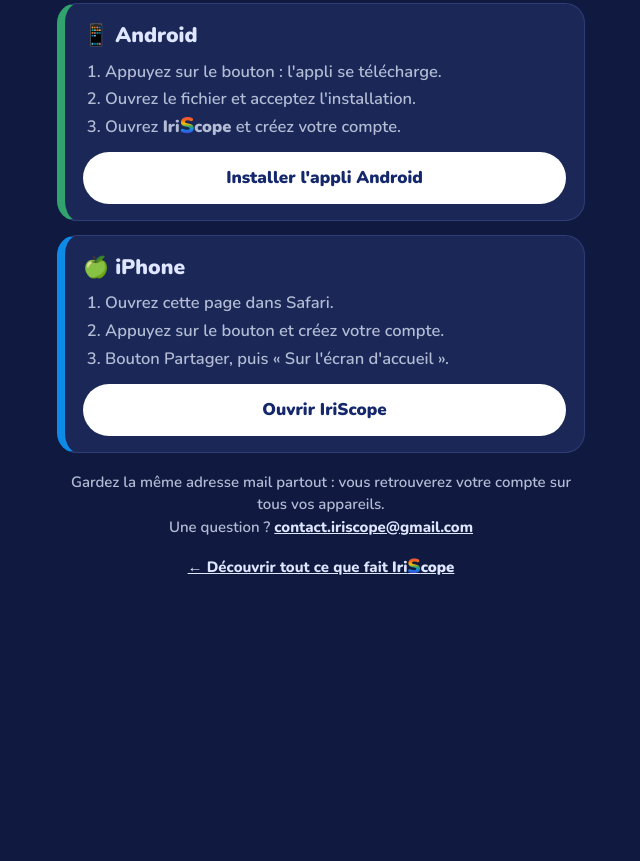
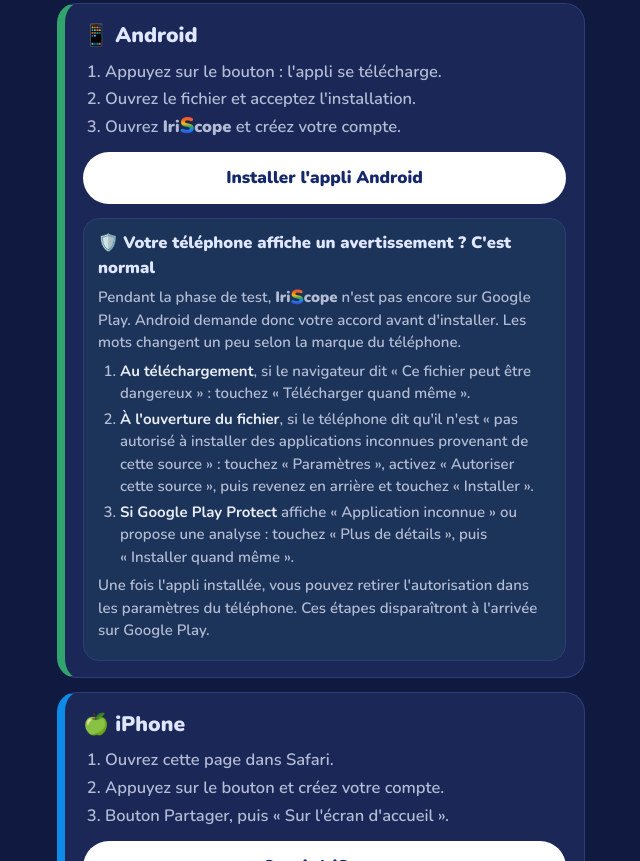
Before and after one commit to Hfoury/Iriscope-site, a plain HTML site: page commencer/index.html in a window 1280 px wide. Shown: the part 551-1412 px from the top of the page, without its empty margins (319-959 px from the left). Before the commit the page ends 1170 px from the top, so only its background shows below. Drawn offline with Linux system fonts and the light colour scheme.

Commit message:
Page Commencer : explication des avertissements de sécurité Android pendant la phase de test
Co-Authored-By: Claude Fable 5.2 <noreply@anthropic.com>
Claude-Session: https://claude.ai/code/session_01U4FnNkMUQY5bUDFYCeR2GW

```diff
--- a/commencer/index.html
+++ b/commencer/index.html
@@ -28,6 +28,7 @@ main{max-width:560px;margin:0 auto;padding:18px 16px 40px;display:grid;gap:14px}
 ol{margin:8px 0 12px;padding-left:22px;color:var(--muted)}li{margin:3px 0}
 .btn{display:flex;justify-content:center;align-items:center;min-height:52px;border-radius:999px;background:#fff;color:#14286B;font-weight:900;font-size:17px;text-decoration:none;padding:12px 20px}
 .decouvrir{display:inline-flex;align-items:center;justify-content:center;min-height:46px;margin-top:16px;padding:9px 20px;border-radius:999px;border:1.5px solid #8CCBF0;background:rgba(140,203,240,.14);color:#fff;font-weight:900;font-size:16px;text-decoration:none}
+.warn{margin-top:14px;border:1.5px solid var(--line);border-radius:16px;padding:12px 14px;background:rgba(48,164,108,.10)}.warn h3{margin:0 0 6px;font-size:16.5px;font-weight:900;color:var(--h)}.warn p{margin:6px 0;font-size:15px;color:var(--muted)}.warn ol{margin:6px 0;font-size:15px}.warn b{color:var(--ink)}
 .tip{order:3;color:var(--muted);font-size:15px;text-align:center;margin:4px 0 0}.tip a{color:var(--h);font-weight:800}
 </style></head><body>
 <div class="bar"></div>
@@ -37,7 +38,13 @@ ol{margin:8px 0 12px;padding-left:22px;color:var(--muted)}li{margin:3px 0}
 <main>
 <section class="os" id="android" style="--c:#30A46C"><h2>📱 Android<span class="mine">Votre appareil</span></h2>
 <ol><li>Appuyez sur le bouton : l'appli se télécharge.</li><li>Ouvrez le fichier et acceptez l'installation.</li><li>Ouvrez <span class="iri">Iri<span>S</span>cope</span> et créez votre compte.</li></ol>
-<a class="btn" href="https://github.com/Hfoury/iriscope/releases/latest/download/iriscope.apk">Installer l'appli Android</a></section>
+<a class="btn" href="https://github.com/Hfoury/iriscope/releases/latest/download/iriscope.apk">Installer l'appli Android</a>
+<div class="warn"><h3>🛡️ Votre téléphone affiche un avertissement ? C'est normal</h3>
+<p>Pendant la phase de test, <span class="iri">Iri<span>S</span>cope</span> n'est pas encore sur Google Play. Android demande donc votre accord avant d'installer. Les mots changent un peu selon la marque du téléphone.</p>
+<ol><li><b>Au téléchargement</b>, si le navigateur dit «&nbsp;Ce fichier peut être dangereux&nbsp;» : touchez «&nbsp;Télécharger quand même&nbsp;».</li>
+<li><b>À l'ouverture du fichier</b>, si le téléphone dit qu'il n'est «&nbsp;pas autorisé à installer des applications inconnues provenant de cette source&nbsp;» : touchez «&nbsp;Paramètres&nbsp;», activez «&nbsp;Autoriser cette source&nbsp;», puis revenez en arrière et touchez «&nbsp;Installer&nbsp;».</li>
+<li><b>Si Google Play Protect</b> affiche «&nbsp;Application inconnue&nbsp;» ou propose une analyse : touchez «&nbsp;Plus de détails&nbsp;», puis «&nbsp;Installer quand même&nbsp;».</li></ol>
+<p>Une fois l'appli installée, vous pouvez retirer l'autorisation dans les paramètres du téléphone. Ces étapes disparaîtront à l'arrivée sur Google Play.</p></div></section>
 <section class="os" id="iphone" style="--c:#0D8BE6"><h2>🍏 iPhone<span class="mine">Votre appareil</span></h2>
 <ol><li>Ouvrez cette page dans Safari.</li><li>Appuyez sur le bouton et créez votre compte.</li><li>Bouton Partager, puis «&nbsp;Sur l'écran d'accueil&nbsp;».</li></ol>
 <a class="btn" href="https://hfoury.github.io/iriscope/?v=2">Ouvrir IriScope</a></section>
```
